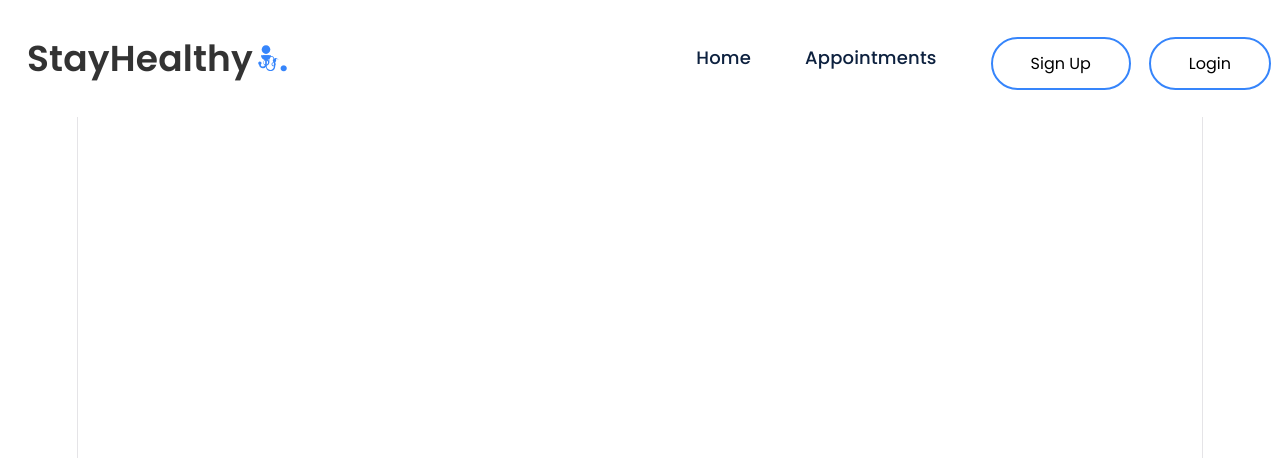
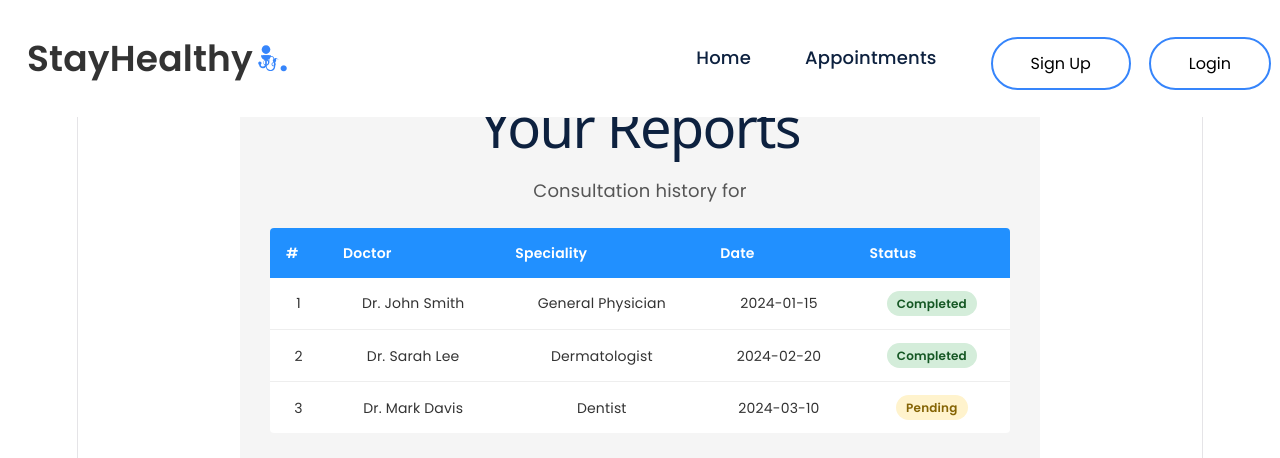
Before and after one commit to carlosarturoleon/med_appt, a React (Vite) app: page /reports in a window 1280 px wide. Shown: the top 458 px of the page. Built offline with nearby package versions, Linux system fonts and the light colour scheme.

Commit message:
Add ReportsLayout component with table layout and navbar dropdown link

```diff
--- a/src/App.jsx
+++ b/src/App.jsx
@@ -9,6 +9,7 @@ import BookingConsultation from './Components/BookingConsultation';
 import Notification from './Components/Notification/Notification';
 import ReviewFormApp from './Components/ReviewForm/ReviewFormApp';
 import ProfileCard from './Components/ProfileCard/ProfileCard';
+import ReportsLayout from './Components/ReportsLayout/ReportsLayout';
 
 function App() {
   return (
@@ -24,6 +25,7 @@ function App() {
               <Route path="/booking-consultation" element={<BookingConsultation/>}/>
               <Route path="/review" element={<ReviewFormApp/>}/>
               <Route path="/profile" element={<ProfileCard/>}/>
+              <Route path="/reports" element={<ReportsLayout/>}/>
             </Routes>
           </Notification>
         </BrowserRouter>
--- a/src/Components/Navbar/Navbar.jsx
+++ b/src/Components/Navbar/Navbar.jsx
@@ -71,6 +71,7 @@ function Navbar() {
               </span>
               <ul className="dropdown-menu">
                 <li><Link to="/profile">My Profile</Link></li>
+                <li><Link to="/reports">Your Reports</Link></li>
                 <li><Link to="/review">My Reviews</Link></li>
               </ul>
             </li>
--- /dev/null
+++ b/src/Components/ReportsLayout/ReportsLayout.css
@@ -0,0 +1,69 @@
+.reports-container {
+    max-width: 800px;
+    margin: 60px auto;
+    padding: 30px;
+    background-color: #f5f5f5;
+    border-radius: 4px;
+}
+
+.reports-container h1 {
+    margin-top: 0;
+    color: #0d213f;
+}
+
+.reports-subtitle {
+    color: #555;
+    margin-bottom: 24px;
+}
+
+.reports-table {
+    width: 100%;
+    border-collapse: collapse;
+    background-color: #fff;
+    border-radius: 4px;
+    overflow: hidden;
+}
+
+.reports-table thead {
+    background-color: #2190ff;
+    color: #fff;
+}
+
+.reports-table th {
+    padding: 12px 16px;
+    text-align: left;
+    font-size: 14px;
+    font-weight: 600;
+}
+
+.reports-table td {
+    padding: 12px 16px;
+    font-size: 14px;
+    color: #333;
+    border-bottom: 1px solid #eee;
+}
+
+.reports-table tbody tr:last-child td {
+    border-bottom: none;
+}
+
+.reports-table tbody tr:hover {
+    background-color: #f0f7ff;
+}
+
+.status-badge {
+    padding: 4px 10px;
+    border-radius: 20px;
+    font-size: 12px;
+    font-weight: 600;
+}
+
+.status-badge--completed {
+    background-color: #d4edda;
+    color: #155724;
+}
+
+.status-badge--pending {
+    background-color: #fff3cd;
+    color: #856404;
+}
--- /dev/null
+++ b/src/Components/ReportsLayout/ReportsLayout.jsx
@@ -0,0 +1,49 @@
+import React from 'react';
+import './ReportsLayout.css';
+
+const ReportsLayout = () => {
+    const email = sessionStorage.getItem('email') || '';
+    const name = sessionStorage.getItem('name') || email.split('@')[0];
+
+    // Sample report data for display
+    const reports = [
+        { id: 1, doctor: 'Dr. John Smith', speciality: 'General Physician', date: '2024-01-15', status: 'Completed' },
+        { id: 2, doctor: 'Dr. Sarah Lee', speciality: 'Dermatologist', date: '2024-02-20', status: 'Completed' },
+        { id: 3, doctor: 'Dr. Mark Davis', speciality: 'Dentist', date: '2024-03-10', status: 'Pending' },
+    ];
+
+    return (
+        <div className="reports-container">
+            <h1>Your Reports</h1>
+            <p className="reports-subtitle">Consultation history for <strong>{name}</strong></p>
+            <table className="reports-table">
+                <thead>
+                    <tr>
+                        <th>#</th>
+                        <th>Doctor</th>
+                        <th>Speciality</th>
+                        <th>Date</th>
+                        <th>Status</th>
+                    </tr>
+                </thead>
+                <tbody>
+                    {reports.map(report => (
+                        <tr key={report.id}>
+                            <td>{report.id}</td>
+                            <td>{report.doctor}</td>
+                            <td>{report.speciality}</td>
+                            <td>{report.date}</td>
+                            <td>
+                                <span className={`status-badge status-badge--${report.status.toLowerCase()}`}>
+                                    {report.status}
+                                </span>
+                            </td>
+                        </tr>
+                    ))}
+                </tbody>
+            </table>
+        </div>
+    );
+};
+
+export default ReportsLayout;
```
